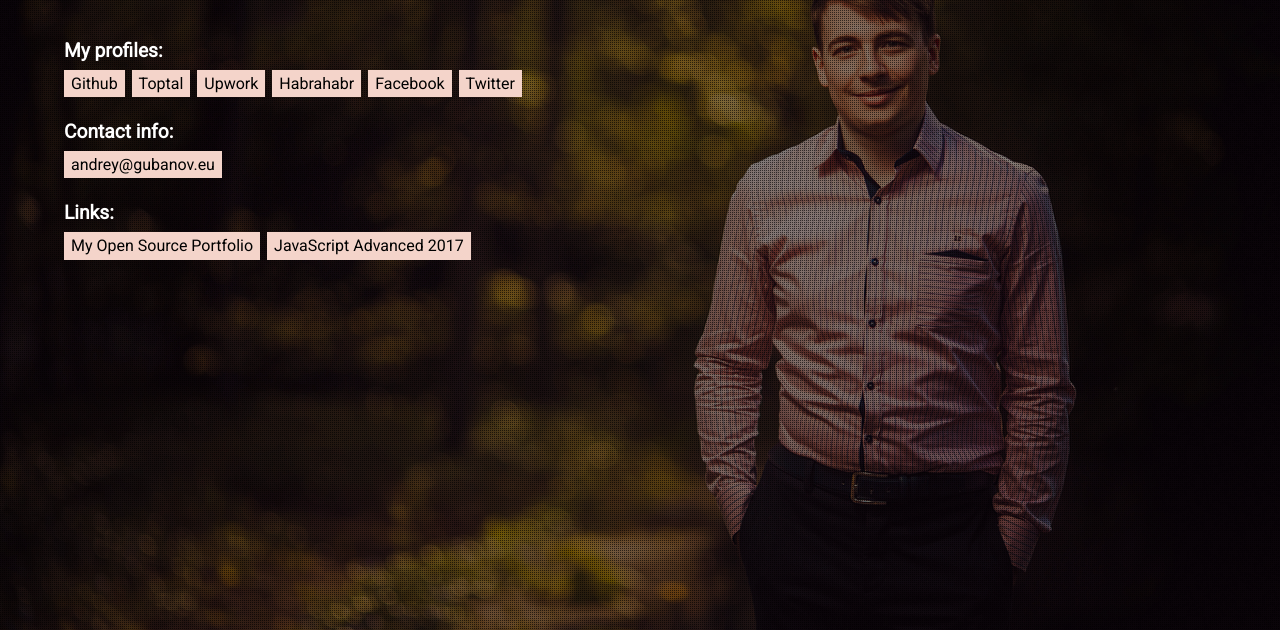
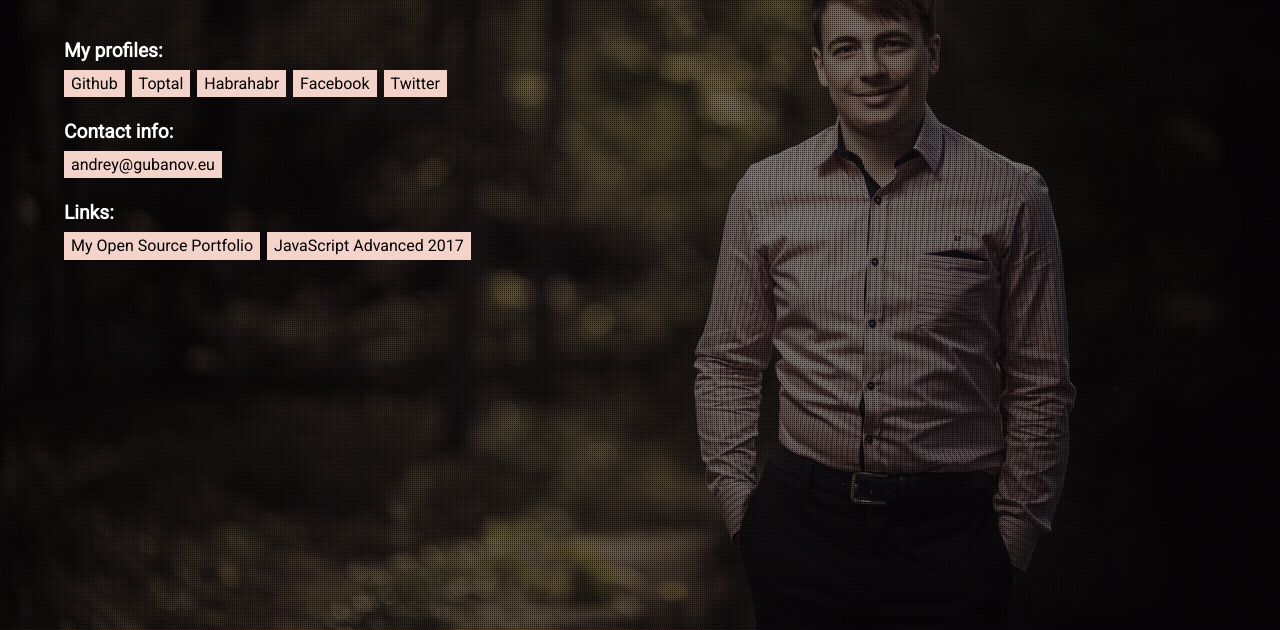
Before and after one commit to finom/gubanov.eu, a website: page index.html in a window 1280 px wide. Shown: the part 170-800 px from the top of the page. Drawn offline with Linux system fonts and the light colour scheme.

Commit message:
Update index.html

```diff
--- a/index.html
+++ b/index.html
@@ -60,7 +60,6 @@
         <p>
             <a href="https://github.com/finom" target="_blank">Github</a>
             <a href="https://www.toptal.com/resume/andrey-gubanov" target="_blank">Toptal</a>
-            <a href="https://www.upwork.com/freelancers/~013ad74f3ced3e3071" target="_blank">Upwork</a>
             <a href="https://habrahabr.ru/users/finom/" target="_blank">Habrahabr</a>
             <a href="https://www.facebook.com/andrey.gubanov.9" target="_blank">Facebook</a>
             <a href="https://twitter.com/finomque" target="_blank">Twitter</a>
```
